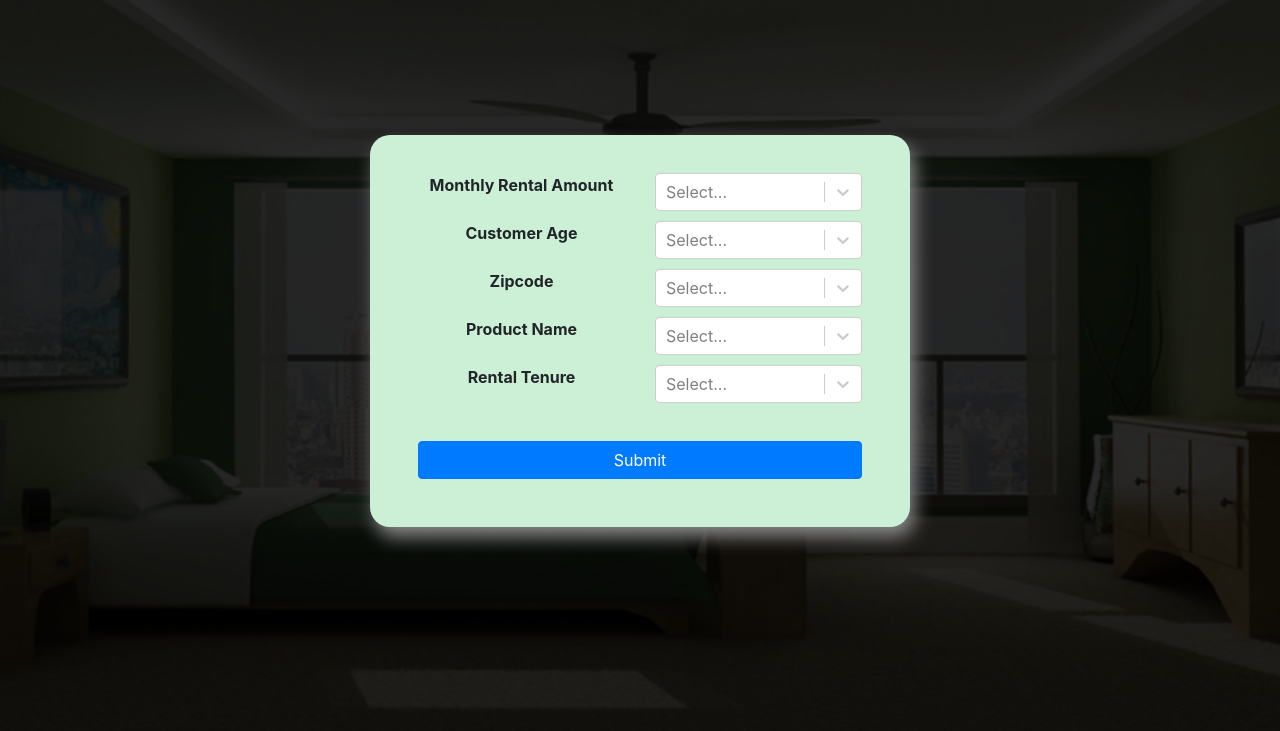
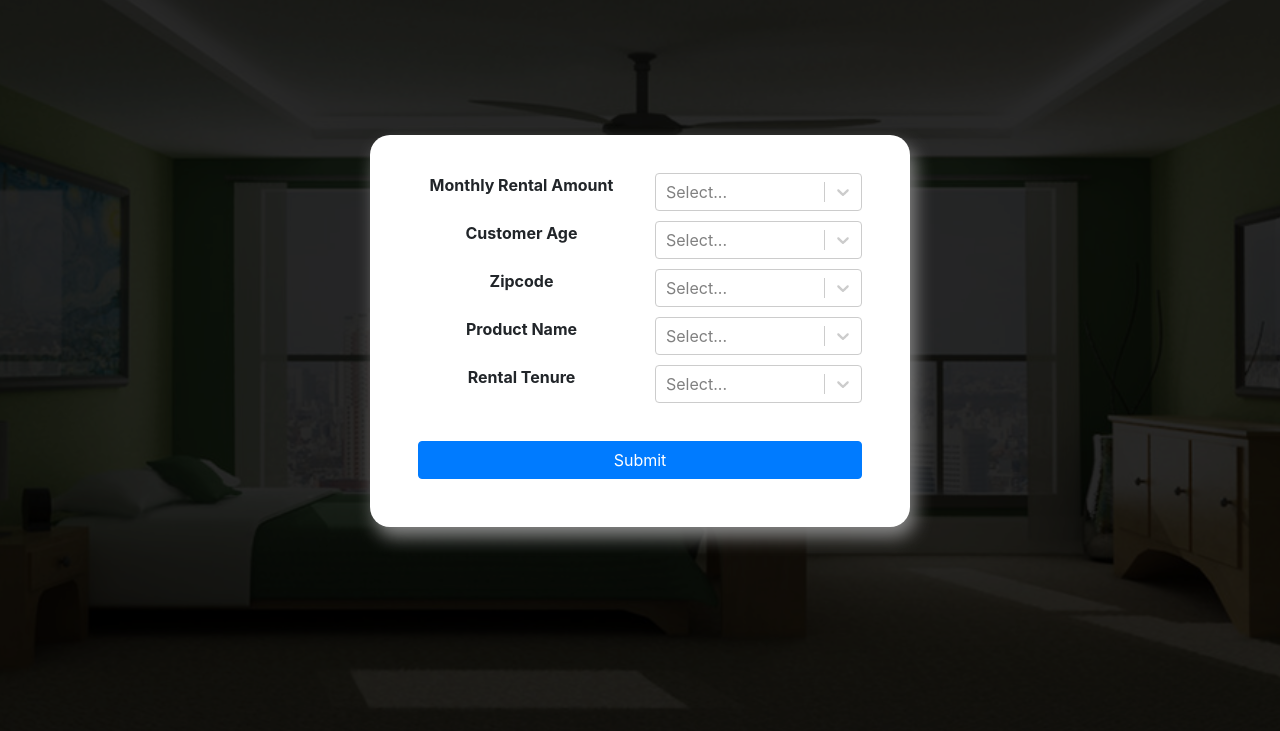
Before and after one commit to abhikumar22/challenge-frontend-solution, a React app: page / in a window 1280 px wide. Shown: the part 69-800 px from the top of the page. Built offline with nearby package versions, Linux system fonts and the light colour scheme; a web font is replaced by a local one.

Commit message:
background color updated

```diff
--- a/src/assets/css/style.css
+++ b/src/assets/css/style.css
@@ -34,7 +34,7 @@ html {
 
 .formBorder{
   border-radius: 20px;
-  background-color:#ccf0d5;
+  background-color:white;
   padding: 10px;
   box-shadow: 5px 10px 18px #888888;
 }
```
